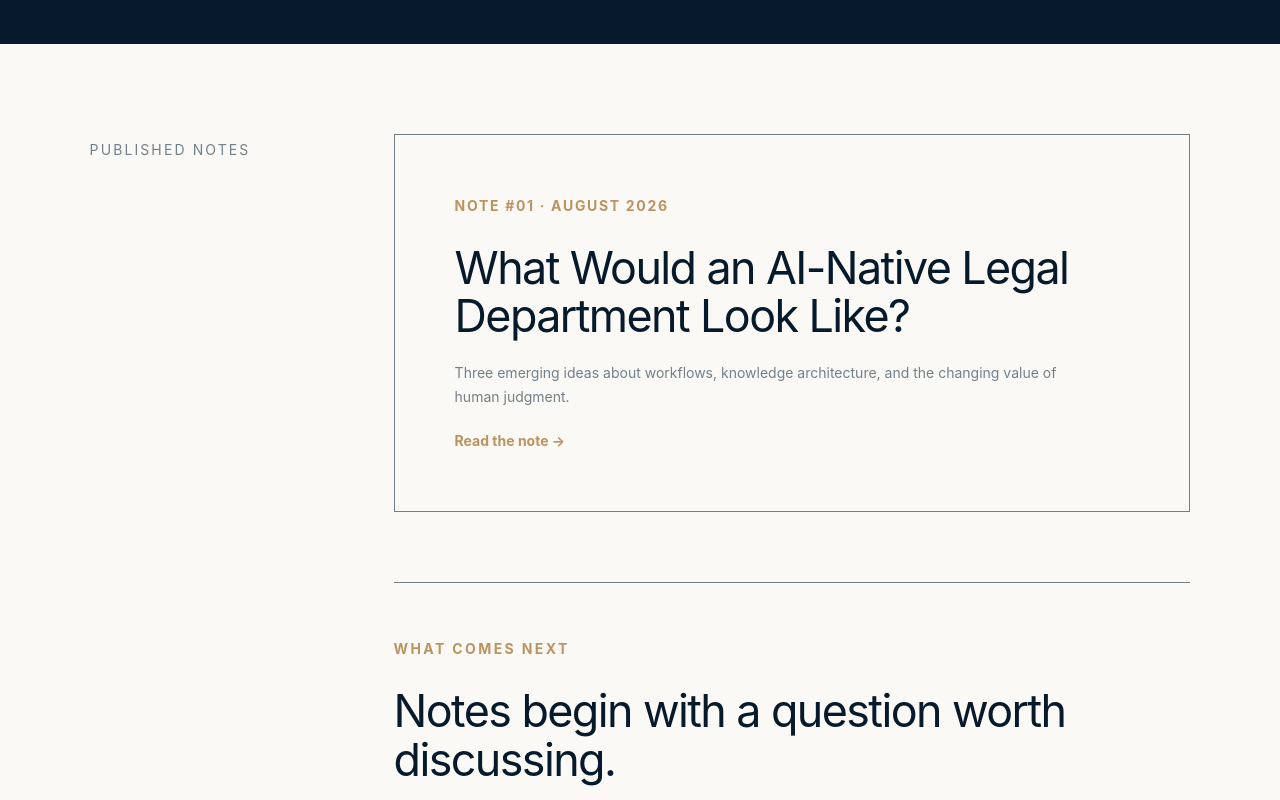
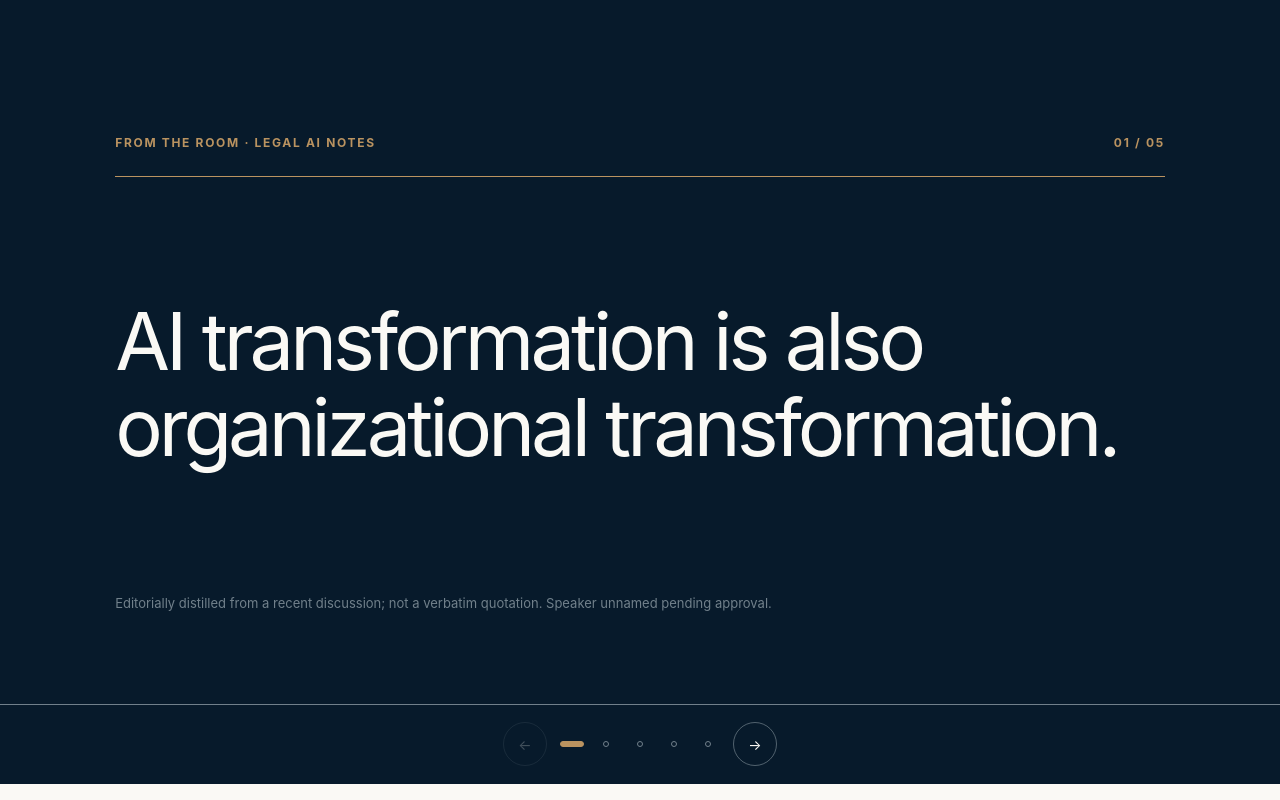
Before and after one commit to steveny1989/agicounsel, a Next.js app: page /notes in a window 1280 px wide. Shown: the part 400-1200 px from the top of the page. Built offline with nearby package versions, Linux system fonts and the light colour scheme.

Commit message:
feat: move legal AI quotes to notes carousel

```diff
--- a/app/globals.css
+++ b/app/globals.css
@@ -147,18 +147,6 @@ nav .nav-join { border-bottom: 1px solid var(--gray); padding-bottom: 6px; }
 .quote-grid.single { grid-template-columns: 1fr; }
 .quote-grid.single blockquote { min-height: 245px; }
 
-.community-voices { background: var(--navy); color: var(--paper); }
-.room-notes { max-width: 1180px; }
-.room-notes-header { display: grid; grid-template-columns: minmax(260px,1fr) minmax(300px,.72fr); gap: clamp(42px,8vw,120px); align-items: end; padding-bottom: 48px; border-bottom: 1px solid var(--gold); }
-.room-notes-header .kicker { margin: 0 0 18px; }
-.room-notes-header h2 { margin: 0; font-size: clamp(44px,6vw,82px); line-height: .96; font-weight: 400; letter-spacing: -.055em; }
-.room-notes-header>p { max-width: 470px; margin: 0; color: var(--gray); line-height: 1.7; }
-.room-notes-list { margin: 0; padding: 0; list-style: none; }
-.room-notes-list li { display: grid; grid-template-columns: 82px minmax(0,1fr); gap: clamp(22px,4vw,64px); align-items: start; padding: clamp(30px,4vw,52px) 0; border-bottom: 1px solid color-mix(in srgb,var(--gray) 62%,transparent); }
-.room-notes-list span { padding-top: .5em; color: var(--gold); font-size: 12px; font-weight: 700; letter-spacing: .16em; }
-.room-notes-list p { max-width: 930px; margin: 0; color: var(--paper); font-size: clamp(27px,3.2vw,46px); line-height: 1.18; font-weight: 400; letter-spacing: -.035em; }
-.room-notes-list li:nth-child(3) p { font-size: clamp(24px,2.75vw,40px); line-height: 1.25; }
-
 .principles,.contribute-card,footer { background: var(--navy); color: var(--paper); }
 .principles-inner { padding-top: 110px; padding-bottom: 110px; }
 .section-label-gold,.kicker-gold { color: var(--gold); }
@@ -188,6 +176,15 @@ footer>div a { color: var(--gold); }
 .notes-hero h1,.note-article h1 { font-size: var(--text-hero); font-weight: 400; line-height: 1.05; letter-spacing: -.04em; }
 .notes-hero h1 { margin: 30px 0 22px; }
 .notes-hero>p { max-width: 640px; color: var(--gray); line-height: 1.7; }
+#room-notes { border-top: 0; background: var(--navy); color: var(--paper); opacity: 1; transform: none; }
+#room-notes .carousel-stage { background: var(--navy); }
+#room-notes .carousel-controls { background: var(--navy); color: var(--paper); border-top-color: var(--gray); }
+.note-quote-slide { min-height: 660px; padding: clamp(52px,7vw,96px) clamp(24px,9vw,150px); display: flex; flex-direction: column; justify-content: space-between; background: var(--navy); color: var(--paper); }
+.note-quote-meta { display: flex; justify-content: space-between; gap: 30px; padding-bottom: 24px; border-bottom: 1px solid var(--gold); color: var(--gold); font-size: 12px; font-weight: 700; letter-spacing: .14em; text-transform: uppercase; }
+.note-quote-meta p,.note-quote-meta span { margin: 0; }
+.note-quote-statement { width: min(100%,1120px); margin: auto 0; padding: clamp(48px,8vw,100px) 0; font-size: clamp(44px,6.2vw,88px); line-height: 1.08; letter-spacing: -.05em; }
+.note-quote-slide.is-long .note-quote-statement { font-size: clamp(38px,5vw,70px); line-height: 1.14; }
+.note-quote-disclaimer { width: min(100%,700px); margin: 0; color: var(--gray); font-size: 13px; line-height: 1.65; }
 .notes-list { padding-top: 90px; padding-bottom: 110px; }
 .note-index-card { display: block; padding: clamp(30px,5vw,60px); border: 1px solid var(--gray); transition: background .2s ease,color .2s ease; }
 .note-index-card:hover { background: var(--navy); color: var(--paper); }
@@ -227,7 +224,7 @@ footer>div a { color: var(--gold); }
 
 @media(max-width:800px){.foundation-panel{min-height:0;padding:58px 24px;gap:34px}.foundation-intro h2 br{display:none}.foundation-panel .layer{grid-template-columns:1fr}.foundation-panel .layer small{display:none}.foundation-actions article{min-height:96px;padding:20px 8px}.foundation-actions h3{font-size:15px}.principles-statement h2{font-size:clamp(25px,7vw,34px);line-height:1.4}.principles-strip{grid-template-columns:repeat(2,1fr)}.principle-item:nth-child(2){border-right:0}.principle-item:nth-child(-n+2){border-bottom:1px solid var(--gray)}}
 
-@media(max-width:800px){.room-notes-header{grid-template-columns:1fr;gap:24px;padding-bottom:34px}.room-notes-header h2{font-size:clamp(42px,13vw,58px)}.room-notes-header>p{max-width:34em}.room-notes-list li{grid-template-columns:42px minmax(0,1fr);gap:16px;padding:30px 0}.room-notes-list span{padding-top:.35em}.room-notes-list p,.room-notes-list li:nth-child(3) p{font-size:clamp(23px,7vw,31px);line-height:1.28}}
+@media(max-width:800px){.note-quote-slide{min-height:620px;padding:48px 24px}.note-quote-meta{gap:16px}.note-quote-statement,.note-quote-slide.is-long .note-quote-statement{font-size:clamp(36px,10.5vw,54px);line-height:1.12;padding:58px 0}.note-quote-disclaimer{font-size:12px}}
 
 @media(max-width:800px){main[lang="zh-CN"] .hero-long-title{font-size:clamp(30px,8vw,34px)}}
 
--- a/app/notes/page.tsx
+++ b/app/notes/page.tsx
@@ -1,4 +1,13 @@
 import type { Metadata } from 'next';
+import SectionCarousel from '../components/SectionCarousel';
+
+const roomNotes = [
+  'AI transformation is also organizational transformation.',
+  'The business must be part of the co-creation process.',
+  'AI is a business problem first, and a technology problem second. Build for real value—not technical spectacle.',
+  'A truly valuable system must be able to learn.',
+  'The lawyer of the future may become an Agent’s Chief of Staff.',
+];
 
 export const metadata: Metadata = {
   title: 'Community Notes | AGI Counsel Network',
@@ -10,6 +19,9 @@ export default function NotesArchive() {
   return <main>
     <header className="site-header site-header-scrolled"><a className="brand" href="/"><span className="brand-mark">A</span><span>AGI Counsel Network</span></a><nav aria-label="Primary navigation"><a href="/">Home</a><a href="/#discussing">Conversations</a><a href="/#principles">Principles</a><a className="language-switch" href="/zh/notes/?lang=zh">中文</a><a className="nav-join" href="/#contribute">Contribute</a></nav></header>
     <section className="notes-hero"><div className="eyebrow"><span /> Collective thinking</div><h1>Community Notes</h1><p>Short, anonymized distillations of questions and insights emerging from Network conversations.</p></section>
+    <SectionCarousel id="room-notes" title="" labels={roomNotes.map((_, index) => `Legal AI note ${index + 1}`)}>
+      {roomNotes.map((note, index) => <section className={`note-quote-slide ${index === 2 ? 'is-long' : ''}`} key={note}><div className="note-quote-meta"><p>From the Room · Legal AI Notes</p><span>0{index + 1} / 05</span></div><p className="note-quote-statement">{note}</p><p className="note-quote-disclaimer">Editorially distilled from a recent discussion; not a verbatim quotation. Speaker unnamed pending approval.</p></section>)}
+    </SectionCarousel>
     <section className="notes-list section"><div className="section-label">Published notes</div><div>
       <a className="note-index-card" href="/notes/ai-native-legal-department/"><span>Note #01 · August 2026</span><h2>What Would an AI-Native Legal Department Look Like?</h2><p>Three emerging ideas about workflows, knowledge architecture, and the changing value of human judgment.</p><strong>Read the note →</strong></a>
       <div className="notes-context"><p className="kicker">What comes next</p><h2>Notes begin with a question worth discussing.</h2><p>Current conversations include AI agents and legal responsibility, and the capabilities that will define the future of AI counsel.</p><a className="note-link" href="/#contribute">Contribute a question <span>→</span></a></div>
--- a/app/zh/notes/page.tsx
+++ b/app/zh/notes/page.tsx
@@ -1,4 +1,13 @@
 import type { Metadata } from 'next';
+import SectionCarousel from '../../components/SectionCarousel';
+
+const roomNotes = [
+  'AI 转型，本质上也是组织转型。',
+  '业务必须参与共创。',
+  'AI 首先是业务问题，其次才是技术问题。要创造真实价值，不做技术炫技。',
+  '真正有价值的系统，一定要能够自学习。',
+  '未来的律师，可能更像 Agent 的 Chief of Staff。',
+];
 
 export const metadata: Metadata = {
   title: '社群笔记｜AGI Counsel Network',
@@ -10,6 +19,9 @@ export default function ChineseNotesArchive() {
   return <main lang="zh-CN">
     <header className="site-header site-header-scrolled"><a className="brand" href="/zh/"><span className="brand-mark">A</span><span>AGI Counsel Network</span></a><nav aria-label="主导航"><a href="/zh/">首页</a><a href="/zh/#discussing">对话</a><a href="/zh/#principles">社群原则</a><a className="language-switch" href="/notes/?lang=en">EN</a><a className="nav-join" href="/zh/#contribute">参与</a></nav></header>
     <section className="notes-hero"><div className="eyebrow"><span /> 集体思考</div><h1>社群笔记</h1><p>将 Network 对话中出现的问题与洞见，沉淀为简短、匿名的共同记录。</p></section>
+    <SectionCarousel id="room-notes" title="" labels={roomNotes.map((_, index) => `法律 AI 观点 ${index + 1}`)} locale="zh">
+      {roomNotes.map((note, index) => <section className={`note-quote-slide ${index === 2 ? 'is-long' : ''}`} key={note}><div className="note-quote-meta"><p>现场摘记 · 法律 AI 五则</p><span>0{index + 1} / 05</span></div><p className="note-quote-statement">{note}</p><p className="note-quote-disclaimer">根据近期现场讨论整理，并非逐字引述。相关发言人暂不署名，待本人同意后再补充。</p></section>)}
+    </SectionCarousel>
     <section className="notes-list section"><div className="section-label">已发布笔记</div><div>
       <a className="note-index-card" href="/zh/notes/ai-native-legal-department/"><span>Note #01 · 2026 年 8 月</span><h2>AI 原生法务部门会是什么样？</h2><p>关于工作流、知识架构，以及人类判断力价值变化的三点初步观察。</p><strong>阅读笔记 →</strong></a>
       <div className="notes-context"><p className="kicker">接下来</p><h2>每一篇笔记，都始于一个值得讨论的问题。</h2><p>当前议题包括 AI 智能体与法律责任，以及未来 AI 法律人需要具备的关键能力。</p><a className="note-link" href="/zh/#contribute">贡献一个问题 <span>→</span></a></div>
```
Also changed, not shown: app/page.tsx (+2 -10 lines), app/zh/page.tsx (+2 -10 lines).
